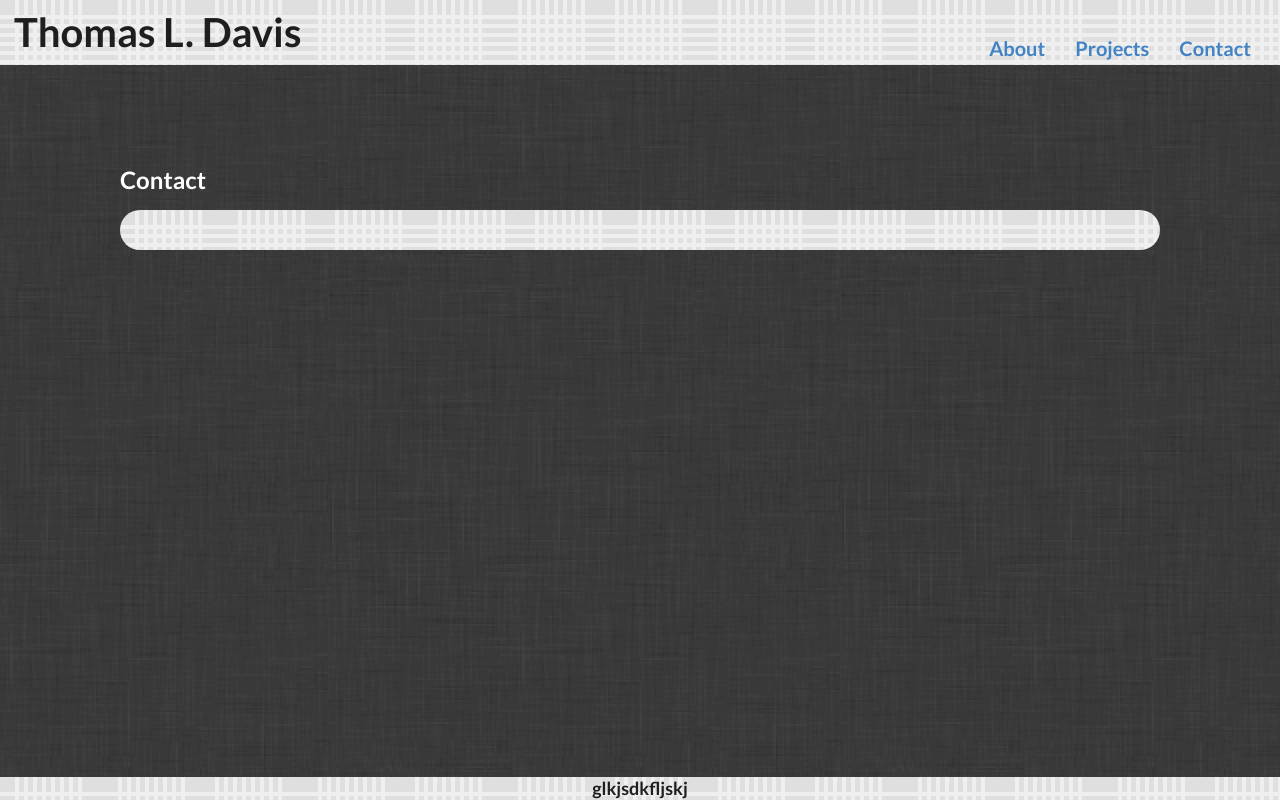
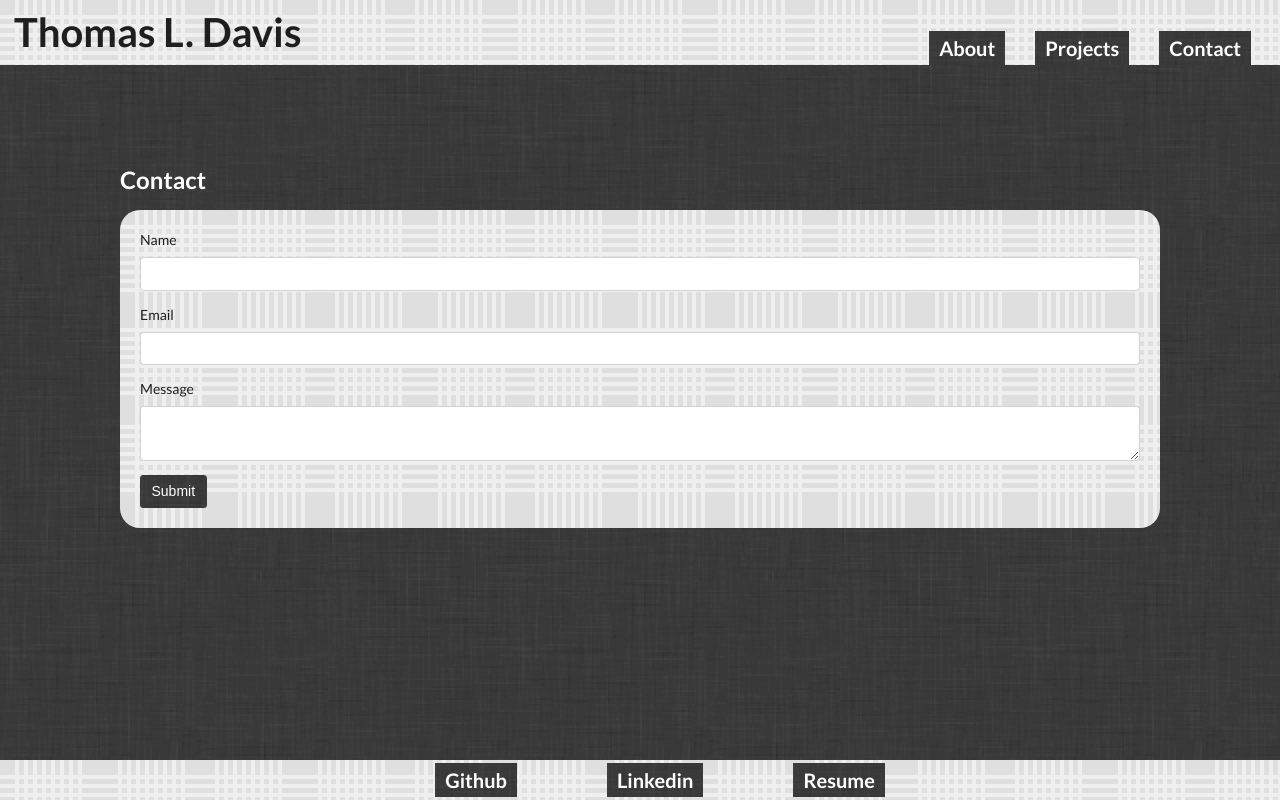
Before and after one commit to tldav/react-portfolio, a React (Create React App) app: page /contact in a window 1280 px wide. Built offline with nearby package versions, Linux system fonts and the light colour scheme.

Commit message:
everything but the projects page is good enough.

```diff
--- a/src/components/App.css
+++ b/src/components/App.css
@@ -22,3 +22,12 @@ p {
 	font-size: 17px;
 	line-height: 1.7em;
 }
+
+.btn {
+	background-image: url("../assets/bg-image.png");
+	color: #fff;
+}
+
+.btn:hover {
+	color: violet;
+}
--- a/src/components/Footer.css
+++ b/src/components/Footer.css
@@ -3,8 +3,29 @@
 	bottom: 0;
 	width: 100%;
 	background-image: url("../assets/nav-image.png");
+	padding: 10px 0;
 }
 
-.footer h3 {
-	text-align: center;
+.footer ul {
+	list-style-type: none;
+	display: flex;
+	margin-bottom: 0;
+	justify-content: center;
 }
+
+.footer li {
+	padding: 0 45px;
+	font-size: 20px;
+	font-weight: bold;
+	color: black;
+}
+
+.footer a {
+	color: #fff;
+	background-image: url("../assets/bg-image.png");
+	padding: 5px 10px;
+}
+
+.footer a:hover {
+	color: violet;
+}
--- a/src/components/Footer.jsx
+++ b/src/components/Footer.jsx
@@ -1,10 +1,21 @@
 import React from "react";
 import "./Footer.css";
+import resume from "../assets/tdavis-developer-resume.pdf";
 
 const Footer = () => {
 	return (
 		<div className="footer">
-			<h3>glkjsdkfljskj</h3>
+			<ul>
+				<li>
+					<a href="https://github.com/tldav">Github</a>
+				</li>
+				<li>
+					<a href="https://www.linkedin.com/in/tldav/">Linkedin</a>
+				</li>
+				<li>
+					<a href={resume}>Resume</a>
+				</li>
+			</ul>
 		</div>
 	);
 };
--- a/src/components/Navbar.css
+++ b/src/components/Navbar.css
@@ -20,3 +20,13 @@
 	font-size: 40px;
 	margin-bottom: 0;
 }
+
+.navbar a {
+	color: #fff;
+	background-image: url("../assets/bg-image.png");
+	padding: 5px 10px;
+}
+
+.navbar a:hover {
+	color: violet;
+}
--- a/src/pages/Contact.jsx
+++ b/src/pages/Contact.jsx
@@ -4,7 +4,33 @@ const Contact = () => {
 	return (
 		<div>
 			<h2 className="title">Contact</h2>
-			<div className="stage"></div>
+			<div className="stage">
+				<form>
+					<div class="form-group">
+						<label for="exampleInputEmail1">Name</label>
+						<input
+							type="name"
+							class="form-control"
+							aria-describedby="emailHelp"
+						/>
+					</div>
+					<div class="form-group">
+						<label for="exampleInputPassword1">Email</label>
+						<input type="email" class="form-control" />
+					</div>
+
+					<div class="form-group">
+						<label for="exampleInputPassword1">Message</label>
+						<textarea type="text" class="form-control">
+							{" "}
+						</textarea>
+					</div>
+
+					<button type="submit" class="btn">
+						Submit
+					</button>
+				</form>
+			</div>
 		</div>
 	);
 };
--- a/src/pages/Projects.jsx
+++ b/src/pages/Projects.jsx
@@ -3,7 +3,8 @@ import React from "react";
 const Projects = () => {
 	return (
 		<div>
-			<h2>Projects Here</h2>
+			<h2 className="title">Projects Here</h2>
+			<div className="stage"></div>
 		</div>
 	);
 };
```
Also changed, not shown: 1 other file (tests, documents, lock files or other folders).
